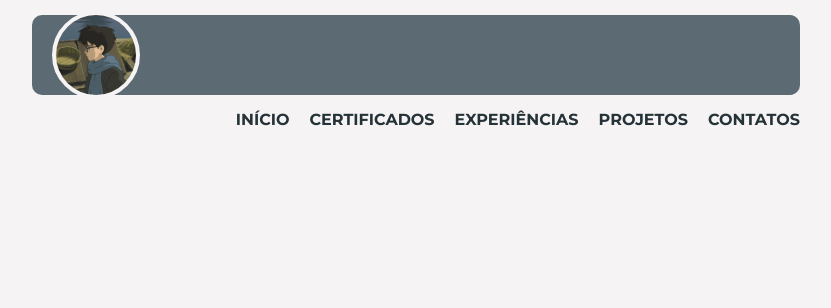
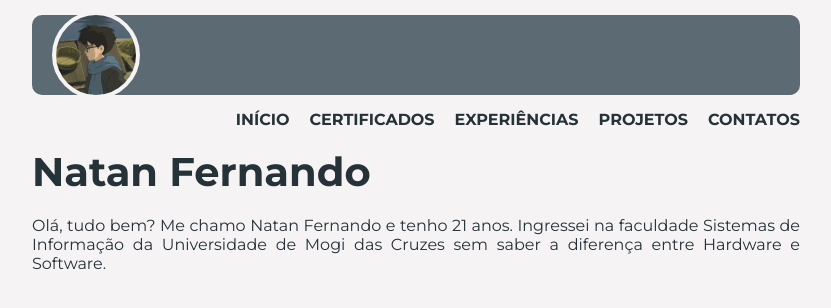
Before and after one commit to NatanFernando/Portfolio_Natan, a plain HTML site: page index.html in a window 1280 px wide. Shown: the whole page, without its empty margins (224-1055 px from the left). Drawn offline with Linux system fonts and the light colour scheme.

Commit message:
little changes
little changes

```diff
--- a/css/style.css
+++ b/css/style.css
@@ -34,6 +34,21 @@ body{
     border-radius: 50%;
 
     border: 4px solid #f5f3f3
+}
+
+h1{
+    font-family: 'Montserrat', sans-serif;
+    font-weight: bold;
+    font-size: 40px;
+    color: #253237;
+}
+
+p{
+    font-family: 'Montserrat', sans-serif;
+    font-size: 16px;
+    color: #253237;
+    text-align: justify;
+    margin-top: 20px;
 }
 
 /* NAVEGADOR */
--- a/index.html
+++ b/index.html
@@ -24,7 +24,7 @@
             <!-- VIDEO HEADER -->
             <div id="header-pic"> </div>
             <!-- ICON PROFILE PICTURE -->
-            <img id="profile-pic" src="img/icon_profile.jpeg" alt="Ícone de perfil">
+            <img id="profile-pic" src="assets/icon_profile.jpeg" alt="Ícone de perfil">
         </div>
 
         <!-- MENU BAR -->
@@ -45,6 +45,12 @@
 
     </header>
 
+    <br>
+
+    <h1> Natan Fernando </h1>
+
+    <p>Olá, tudo bem? Me chamo Natan Fernando e tenho 21 anos. Ingressei na faculdade Sistemas de Informação da Universidade de Mogi das Cruzes sem saber a diferença entre Hardware e Software. </p>
+
     <!-- CONEXÃO COM O JAVASCRIPT-->
     <script src="js/navigation.js"></script>
 
```
Also changed, not shown: assets/header.jpeg (renamed from img/header.jpeg), assets/icon_profile.jpeg (renamed from img/icon_profile.jpeg).
